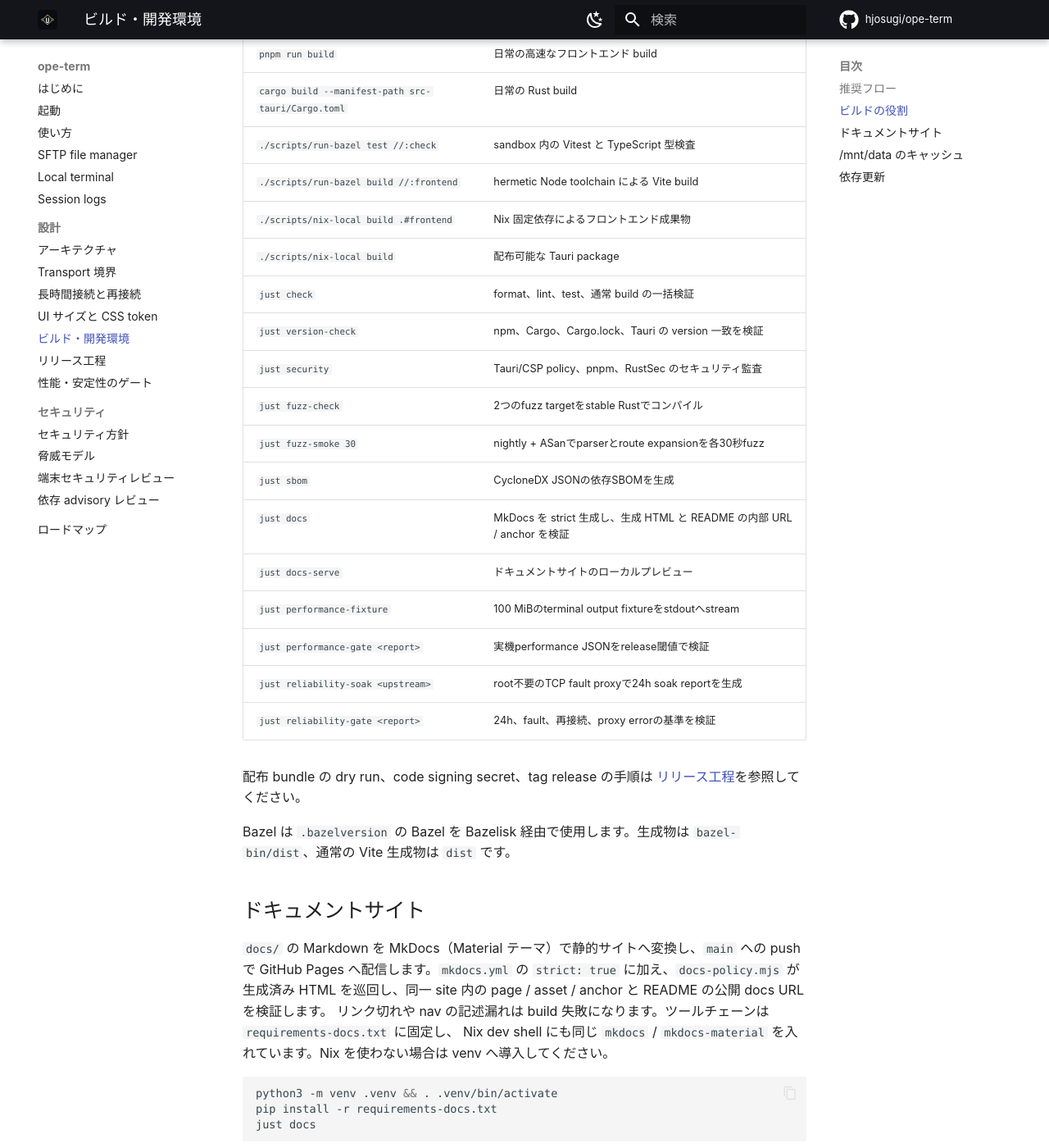
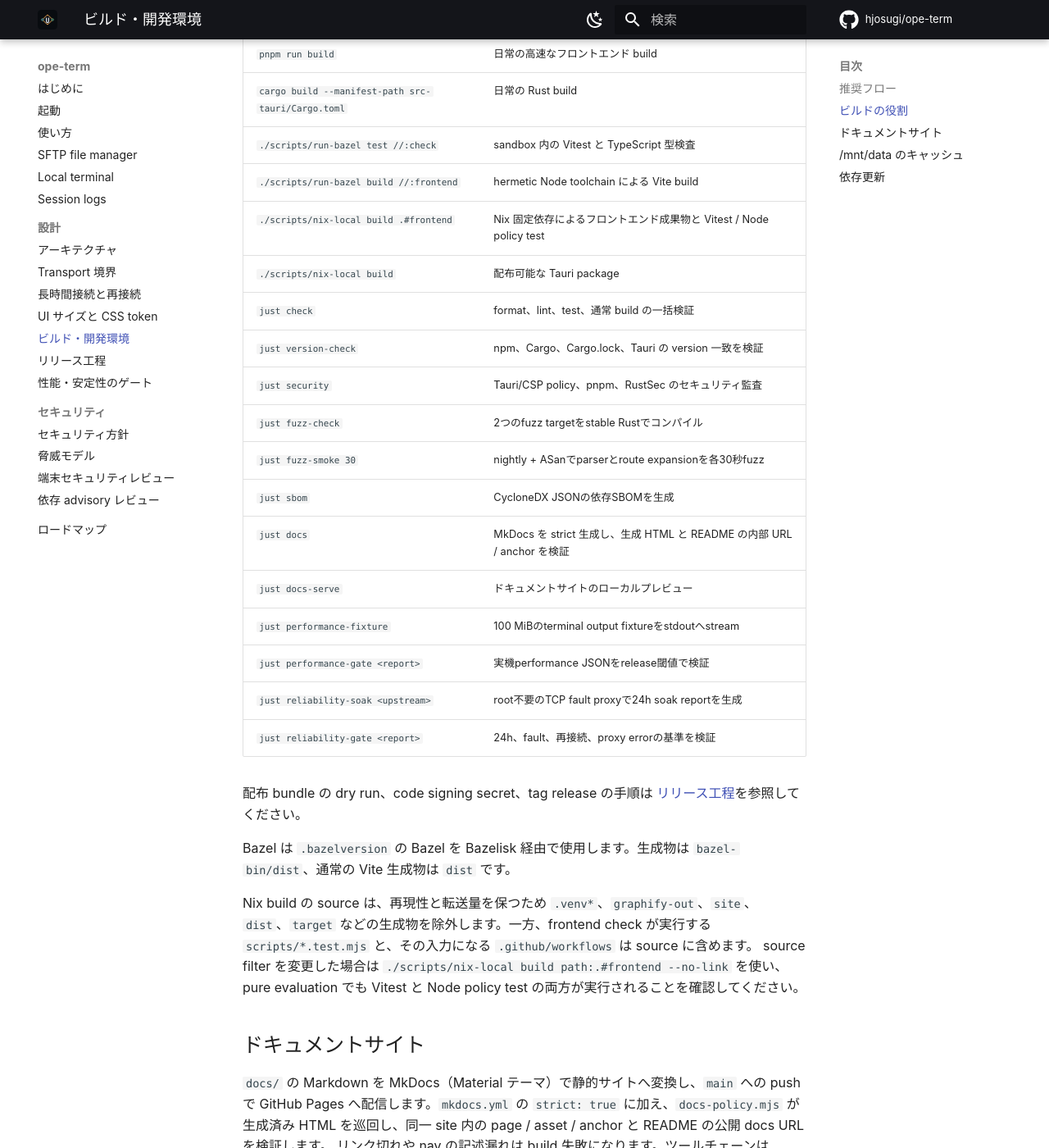
Before and after one commit to hjosugi/ope-term, an MkDocs documentation site: the page built from docs/BUILD.md, in a window 1280 px wide and 1400 px high, scrolled down 556 px. Shown: the whole window at 82% size. Built offline with MkDocs 1.6.1 and Material for MkDocs 9.7.7, drawn with Linux system fonts in a browser that asks for light colours; comment, search, counter and statistics services are not loaded.

Commit message:
build(nix): filter generated sources and run policy tests

```diff
--- a/docs/BUILD.md
+++ b/docs/BUILD.md
@@ -23,7 +23,7 @@ just dev
 | `cargo build --manifest-path src-tauri/Cargo.toml` | 日常の Rust build |
 | `./scripts/run-bazel test //:check` | sandbox 内の Vitest と TypeScript 型検査 |
 | `./scripts/run-bazel build //:frontend` | hermetic Node toolchain による Vite build |
-| `./scripts/nix-local build .#frontend` | Nix 固定依存によるフロントエンド成果物 |
+| `./scripts/nix-local build .#frontend` | Nix 固定依存によるフロントエンド成果物と Vitest / Node policy test |
 | `./scripts/nix-local build` | 配布可能な Tauri package |
 | `just check` | format、lint、test、通常 build の一括検証 |
 | `just version-check` | npm、Cargo、Cargo.lock、Tauri の version 一致を検証 |
@@ -43,6 +43,12 @@ just dev
 
 Bazel は `.bazelversion` の Bazel を Bazelisk 経由で使用します。生成物は
 `bazel-bin/dist`、通常の Vite 生成物は `dist` です。
+
+Nix build の source は、再現性と転送量を保つため `.venv*`、`graphify-out`、`site`、
+`dist`、`target` などの生成物を除外します。一方、frontend check が実行する
+`scripts/*.test.mjs` と、その入力になる `.github/workflows` は source に含めます。
+source filter を変更した場合は `./scripts/nix-local build path:.#frontend --no-link` を使い、
+pure evaluation でも Vitest と Node policy test の両方が実行されることを確認してください。
 
 ## ドキュメントサイト
 
```
Also changed, not shown: docs/DESIGN_SYSTEM.md (+2 -1 lines), 1 other file.
